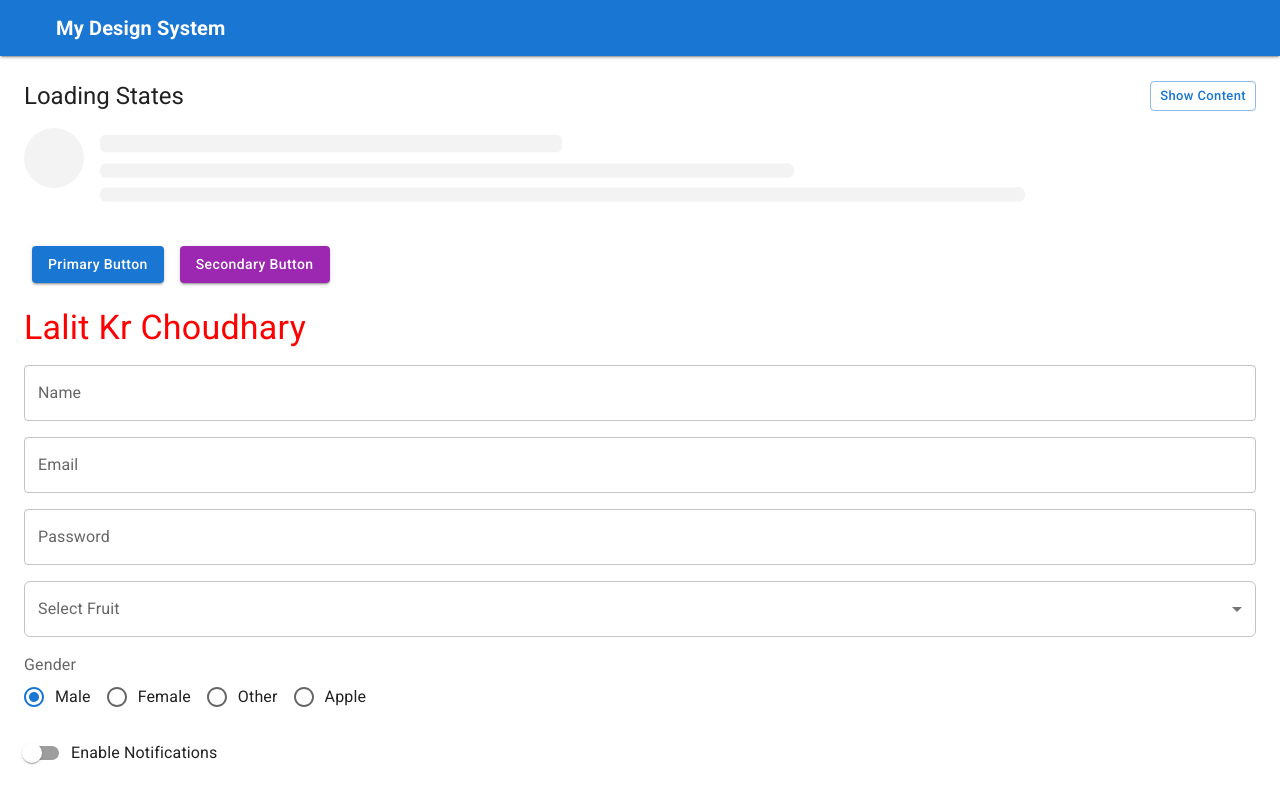
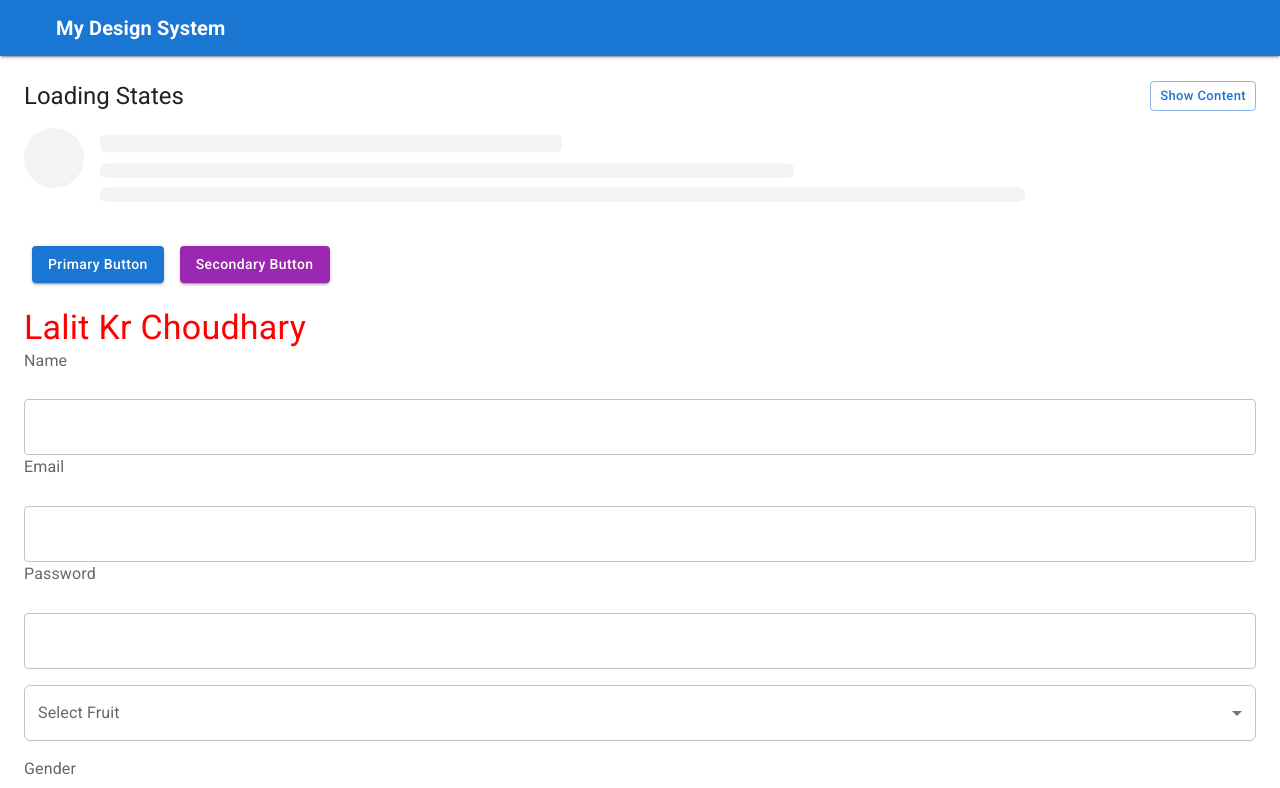
Before and after one commit to QodeRepo/ui-core-lib, a React (Vite) app: page / in a window 1280 px wide. Shown: the top 788 px of the page. Built offline with nearby package versions, Linux system fonts and the light colour scheme; some icons are missing.

Commit message:
feat: made new component tab, done changes in existing components and added some custom color for components

```diff
--- a/src/components/Input/Input.tsx
+++ b/src/components/Input/Input.tsx
@@ -1,12 +1,23 @@
-import { TextField, InputAdornment } from '@mui/material';
-import type { TextFieldProps } from '@mui/material';
-import type { ReactNode } from 'react';
+import { TextField, InputAdornment, Typography, Box } from "@mui/material";
+import { useTheme } from "@mui/material/styles";
+import type { TextFieldProps } from "@mui/material";
+import type { ReactNode } from "react";
 
 export type MyInputProps = {
   label: string;
   value?: string;
   onChange?: (event: React.ChangeEvent<HTMLInputElement>) => void;
-  type?: 'text' | 'email' | 'password' | 'number' | 'tel' | 'url' | 'search' | 'date' | 'time' | 'datetime-local';
+  type?:
+    | "text"
+    | "email"
+    | "password"
+    | "number"
+    | "tel"
+    | "url"
+    | "search"
+    | "date"
+    | "time"
+    | "datetime-local";
   placeholder?: string;
   helperText?: string;
   error?: boolean;
@@ -16,15 +27,16 @@ export type MyInputProps = {
   multiline?: boolean;
   rows?: number;
   maxRows?: number;
-  variant?: 'outlined' | 'filled' | 'standard';
-  size?: 'small' | 'medium';
+  variant?: "outlined" | "filled" | "standard";
+  size?: "small" | "medium";
   autoFocus?: boolean;
   autoComplete?: string;
-  inputProps?: TextFieldProps['inputProps'];
-  InputProps?: TextFieldProps['InputProps'];
+  inputProps?: TextFieldProps["inputProps"];
+  InputProps?: TextFieldProps["InputProps"];
   startAdornment?: ReactNode;
   endAdornment?: ReactNode;
-} & Omit<TextFieldProps, 'label' | 'startAdornment' | 'endAdornment'>;
+  labelPlacement?: "inside" | "outside";
+} & Omit<TextFieldProps, "label" | "startAdornment" | "endAdornment">;
 
 const MyInput = ({
   label,
@@ -48,17 +60,29 @@ const MyInput = ({
   InputProps,
   startAdornment,
   endAdornment,
+  labelPlacement = "outside",
+  sx,
   ...props
 }: MyInputProps) => {
+  const theme = useTheme();
+
   const enhancedInputProps = {
     ...InputProps,
-    ...(startAdornment && { startAdornment: <InputAdornment position="start">{startAdornment}</InputAdornment> }),
-    ...(endAdornment && { endAdornment: <InputAdornment position="end">{endAdornment}</InputAdornment> }),
+    ...(startAdornment && {
+      startAdornment: (
+        <InputAdornment position="start">{startAdornment}</InputAdornment>
+      ),
+    }),
+    ...(endAdornment && {
+      endAdornment: (
+        <InputAdornment position="end">{endAdornment}</InputAdornment>
+      ),
+    }),
   };
 
-  return (
+  const textField = (
     <TextField
-      label={label}
+      label={labelPlacement === "inside" ? label : undefined}
       value={value}
       onChange={onChange}
       type={type}
@@ -77,9 +101,36 @@ const MyInput = ({
       autoComplete={autoComplete}
       inputProps={inputProps}
       InputProps={enhancedInputProps}
+      sx={{
+        "& .MuiInputBase-root": {
+          backgroundColor: theme.palette.input.background,
+        },
+        "& .MuiInputBase-input::placeholder": {
+          color: theme.palette.input.placeholder,
+          opacity: 1,
+        },
+
+        ...sx,
+      }}
       {...props}
     />
   );
+
+  if (labelPlacement === "outside") {
+    return (
+      <Box
+        display="flex"
+        flexDirection="column"
+        gap={0.75}
+        width={fullWidth ? "100%" : undefined}
+      >
+        <Typography sx={{ mb: 0.6,color: theme.palette.text.secondary }}>{label}</Typography>
+        {textField}
+      </Box>
+    );
+  }
+
+  return textField;
 };
 
 export default MyInput;
--- a/src/components/RadioButton/RadioButton.tsx
+++ b/src/components/RadioButton/RadioButton.tsx
@@ -4,8 +4,12 @@ import {
   RadioGroup,
   FormControlLabel,
   Radio,
-} from '@mui/material';
-import type { RadioGroupProps, FormControlProps } from '@mui/material';
+} from "@mui/material";
+import type { RadioGroupProps, FormControlProps } from "@mui/material";
+import CheckBoxOutlineBlankIcon from "@mui/icons-material/CheckBoxOutlineBlank";
+import CheckBoxIcon from "@mui/icons-material/CheckBox";
+import { typographyTokens } from "../../tokens";
+
 
 export type RadioOption = {
   value: string;
@@ -19,10 +23,17 @@ export type MyRadioButtonProps = {
   value: string;
   onChange: (value: string) => void;
   row?: boolean;
-  color?: 'primary' | 'secondary' | 'error' | 'info' | 'success' | 'warning' | 'default';
-  size?: 'small' | 'medium';
+  color?:
+    | "primary"
+    | "secondary"
+    | "error"
+    | "info"
+    | "success"
+    | "warning"
+    | "default";
+  size?: "small" | "medium";
   formControlProps?: FormControlProps;
-} & Omit<RadioGroupProps, 'onChange'>;
+} & Omit<RadioGroupProps, "onChange">;
 
 const MyRadioButton = ({
   label,
@@ -30,14 +41,15 @@ const MyRadioButton = ({
   value,
   onChange,
   row,
-  color,
-  size,
+  color = "primary",
+  size = "medium",
   formControlProps,
   ...props
 }: MyRadioButtonProps) => {
   return (
     <FormControl {...formControlProps}>
-      <FormLabel>{label}</FormLabel>
+      <FormLabel sx={{ color: "text.secondary" }}>{label}</FormLabel>
+
       <RadioGroup
         value={value}
         onChange={(e) => onChange(e.target.value)}
@@ -48,9 +60,22 @@ const MyRadioButton = ({
           <FormControlLabel
             key={option.value}
             value={option.value}
-            control={<Radio color={color} size={size} />}
+            control={
+              <Radio
+                color={color}
+                size={size}
+                icon={<CheckBoxOutlineBlankIcon />}
+                checkedIcon={<CheckBoxIcon />}
+              />
+            }
             label={option.label}
             disabled={option.disabled}
+            sx={{
+              color: "text.secondary",
+              "& .MuiFormControlLabel-label": {
+                fontSize: typographyTokens.fontSize.base,
+              },
+            }}
           />
         ))}
       </RadioGroup>
--- /dev/null
+++ b/src/components/Tabs/index.tsx
@@ -0,0 +1,2 @@
+export { default } from './Tabs';
+export type { MyTabsProps } from './Tabs';
--- a/src/components/Theme/ThemeProvider.tsx
+++ b/src/components/Theme/ThemeProvider.tsx
@@ -1,7 +1,7 @@
-import { createContext, useContext, useState, useMemo } from 'react';
-import { ThemeProvider, createTheme } from '@mui/material/styles';
-import { CssBaseline } from '@mui/material';
-import type { ReactNode } from 'react';
+import { createContext, useContext, useState, useMemo } from "react";
+import { ThemeProvider, createTheme } from "@mui/material/styles";
+import { CssBaseline } from "@mui/material";
+import type { ReactNode } from "react";
 import {
   colorTokens,
   spacingTokens,
@@ -10,11 +10,11 @@ import {
   borderTokens,
   transitionTokens,
   breakpointTokens,
-  zIndexTokens
-} from '../../tokens';
-import type { ColorTokens } from '../../tokens/colors';
+  zIndexTokens,
+} from "../../tokens";
+import type { ColorTokens } from "../../tokens/colors";
 
-type ThemeMode = 'light' | 'dark';
+type ThemeMode = "light" | "dark";
 
 type ThemeContextType = {
   mode: ThemeMode;
@@ -22,8 +22,8 @@ type ThemeContextType = {
 };
 
 export const ThemeContext = createContext<ThemeContextType>({
-  mode: 'light',
-  toggleTheme: () => { },
+  mode: "light",
+  toggleTheme: () => {},
 });
 
 export const useThemeMode = () => useContext(ThemeContext);
@@ -38,19 +38,34 @@ export type MyThemeProviderProps = {
   themeOverrides?: DeepPartial<ColorTokens>;
 };
 
-const MyThemeProvider = ({ children, themeOverrides }: MyThemeProviderProps) => {
-  const [mode, setMode] = useState<ThemeMode>('light');
+const MyThemeProvider = ({
+  children,
+  themeOverrides,
+}: MyThemeProviderProps) => {
+  const [mode, setMode] = useState<ThemeMode>("light");
 
-  const toggleTheme = () => setMode((prev) => (prev === 'light' ? 'dark' : 'light'));
+  const toggleTheme = () =>
+    setMode((prev) => (prev === "light" ? "dark" : "light"));
 
-  const theme = useMemo(
-    () => {
+  const theme = useMemo(() => {
     // Merge overriding colors if provided
-      const primaryColors = { ...colorTokens.primary, ...themeOverrides?.primary };
-      const secondaryColors = { ...colorTokens.secondary, ...themeOverrides?.secondary };
-      const successColors = { ...colorTokens.success, ...themeOverrides?.success };
+    const primaryColors = {
+      ...colorTokens.primary,
+      ...themeOverrides?.primary,
+    };
+    const secondaryColors = {
+      ...colorTokens.secondary,
+      ...themeOverrides?.secondary,
+    };
+    const successColors = {
+      ...colorTokens.success,
+      ...themeOverrides?.success,
+    };
     const errorColors = { ...colorTokens.error, ...themeOverrides?.error };
-      const warningColors = { ...colorTokens.warning, ...themeOverrides?.warning };
+    const warningColors = {
+      ...colorTokens.warning,
+      ...themeOverrides?.warning,
+    };
     const infoColors = { ...colorTokens.info, ...themeOverrides?.info };
 
     return createTheme({
@@ -93,16 +108,46 @@ const MyThemeProvider = ({ children, themeOverrides }: MyThemeProviderProps) =>
           contrastText: infoColors.contrastText,
         },
         grey: colorTokens.grey,
-          text: mode === 'light'
+        text:
+          mode === "light"
             ? { ...colorTokens.text.light, ...themeOverrides?.text?.light }
             : { ...colorTokens.text.dark, ...themeOverrides?.text?.dark },
-          background: mode === 'light'
-            ? { ...colorTokens.background.light, ...themeOverrides?.background?.light }
-            : { ...colorTokens.background.dark, ...themeOverrides?.background?.dark },
-          divider: mode === 'light'
+        background:
+          mode === "light"
+            ? {
+                ...colorTokens.background.light,
+                ...themeOverrides?.background?.light,
+              }
+            : {
+                ...colorTokens.background.dark,
+                ...themeOverrides?.background?.dark,
+              },
+        divider:
+          mode === "light"
             ? themeOverrides?.divider?.light || colorTokens.divider.light
             : themeOverrides?.divider?.dark || colorTokens.divider.dark,
-          action: mode === 'light' ? colorTokens.action.light : colorTokens.action.dark, // Keep complex actions default for now
+        action:
+          mode === "light" ? colorTokens.action.light : colorTokens.action.dark,
+        tabs:
+          mode === "light"
+            ? {
+                ...colorTokens.tabs?.light,
+                ...themeOverrides?.tabs?.light,
+              }
+            : {
+                ...colorTokens.tabs?.dark,
+                ...themeOverrides?.tabs?.dark,
+              },
+        input:
+          mode === "light"
+            ? {
+                ...colorTokens.input.light,
+                ...themeOverrides?.input?.light,
+              }
+            : {
+                ...colorTokens.input.dark,
+                ...themeOverrides?.input?.dark,
+              },
       },
       typography: {
         fontFamily: typographyTokens.fontFamily.primary,
@@ -160,7 +205,7 @@ const MyThemeProvider = ({ children, themeOverrides }: MyThemeProviderProps) =>
         borderRadius: borderTokens.radius.md,
       },
       shadows: [
-          shadowTokens.elevation[0] as 'none',
+        shadowTokens.elevation[0] as "none",
         shadowTokens.elevation[1],
         shadowTokens.elevation[2],
         shadowTokens.elevation[3],
@@ -212,7 +257,7 @@ const MyThemeProvider = ({ children, themeOverrides }: MyThemeProviderProps) =>
           styleOverrides: {
             root: {
               borderRadius: borderTokens.component.button.radius,
-                textTransform: 'none',
+              textTransform: "none",
             },
           },
         },
@@ -233,7 +278,7 @@ const MyThemeProvider = ({ children, themeOverrides }: MyThemeProviderProps) =>
         MuiTextField: {
           styleOverrides: {
             root: {
-                '& .MuiOutlinedInput-root': {
+              "& .MuiOutlinedInput-root": {
                 borderRadius: borderTokens.component.input.radius,
               },
             },
@@ -241,9 +286,7 @@ const MyThemeProvider = ({ children, themeOverrides }: MyThemeProviderProps) =>
         },
       },
     });
-    },
-    [mode, themeOverrides]
-  );
+  }, [mode, themeOverrides]);
 
   return (
     <ThemeContext.Provider value={{ mode, toggleTheme }}>
--- a/src/index.ts
+++ b/src/index.ts
@@ -15,6 +15,7 @@ export { default as Skeleton } from './components/Skeleton';
 export { default as Snackbar } from './components/Snackbar';
 export { default as Toggle } from './components/Toggle';
 export { default as TokenShowcase } from './components/TokenShowcase';
+export { default as Tabs } from './components/Tabs';
 export { default as Typography } from './components/Typography';
 
 export { default as Box } from './components/Box';
--- a/src/tokens/colors.ts
+++ b/src/tokens/colors.ts
@@ -197,6 +197,26 @@ export const colorTokens = {
       activatedOpacity: 0.24,
     },
   },
+  tabs: {
+    light: {
+      activeText: 'rgba(0, 0, 0, 0.87)',
+      indicator: '#1976d2',
+    },
+    dark: {
+      activeText: '#E3E2E7',
+      indicator: '#E1DFFF',
+    },
+  },
+  input: {
+  light: {
+    background: "#FFFFFF",
+    placeholder: "#46464F",
+  },
+  dark: {
+    background: "#FFFFFF",
+    placeholder: "#46464F",
+  },
+},
 };
 
 export type ColorTokens = typeof colorTokens;
```
Also changed, not shown: package/package.json (added, +71 -0 lines), src/components/Card/Card.tsx (+31 -9 lines), src/components/Tabs/Tabs.tsx (added, +72 -0 lines), src/types/mui.d.ts (added, +25 -0 lines), package/README.md (added), 2 other files (tests, documents, lock files or other folders). Lines whose indentation alone changed are shown as unchanged.
